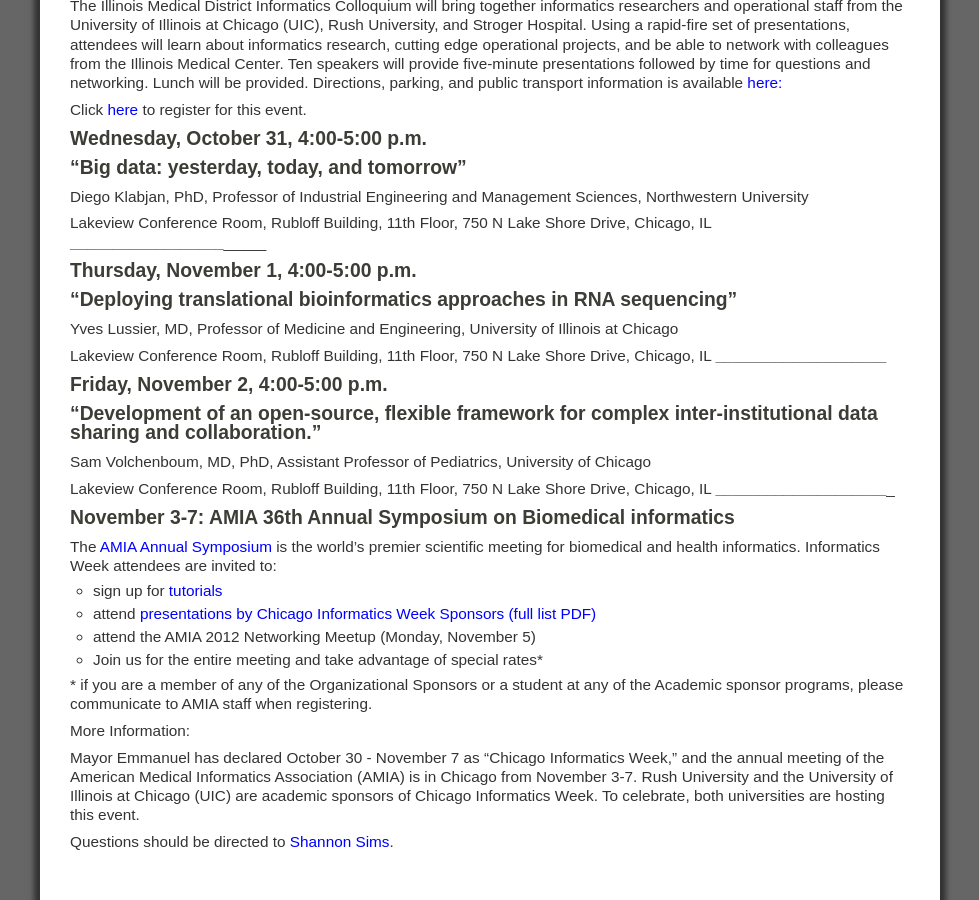
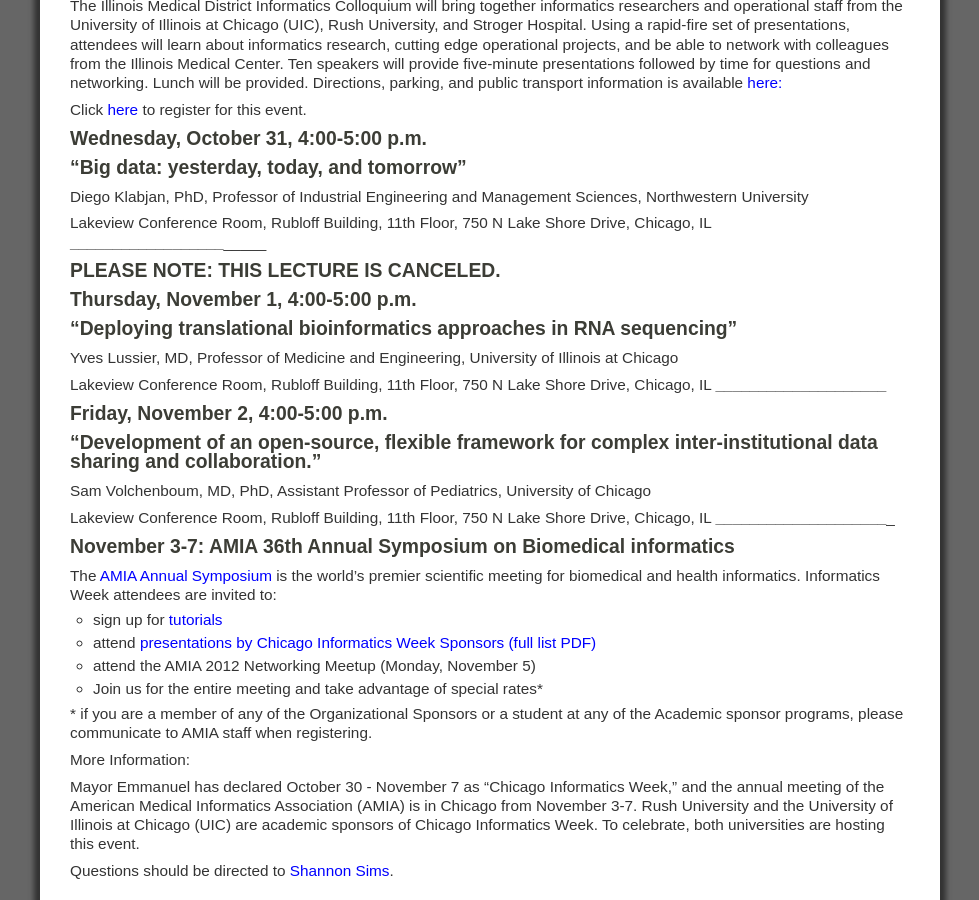
Before and after one commit to NUBIC/ciw, a Jekyll site: the page built from events.markdown, in a window 1280 px wide and 900 px high, scrolled down 1588 px. Shown: the whole window, without its empty margins (150-1129 px from the left). Built offline with Jekyll 4.4.1, drawn with Linux system fonts in a browser that asks for light colours; Markdown is read by kramdown in place of the engine named in the settings; comment, search, counter and statistics services are not loaded.

Commit message:
Update events.markdown
Cancellation note for today's (Thursday, November 1) lecture.

```diff
--- a/events.markdown
+++ b/events.markdown
@@ -68,6 +68,7 @@ Diego Klabjan, PhD, Professor of Industrial Engineering and Management Sciences,
 
 Lakeview Conference Room, Rubloff Building, 11th Floor, 750 N Lake Shore Drive, Chicago, IL
 ___________________________________________________________
+### PLEASE NOTE: THIS LECTURE IS CANCELED.
 ### Thursday, November 1, 4:00-5:00 p.m.
 ### "Deploying translational bioinformatics approaches in RNA sequencing"
 
```
